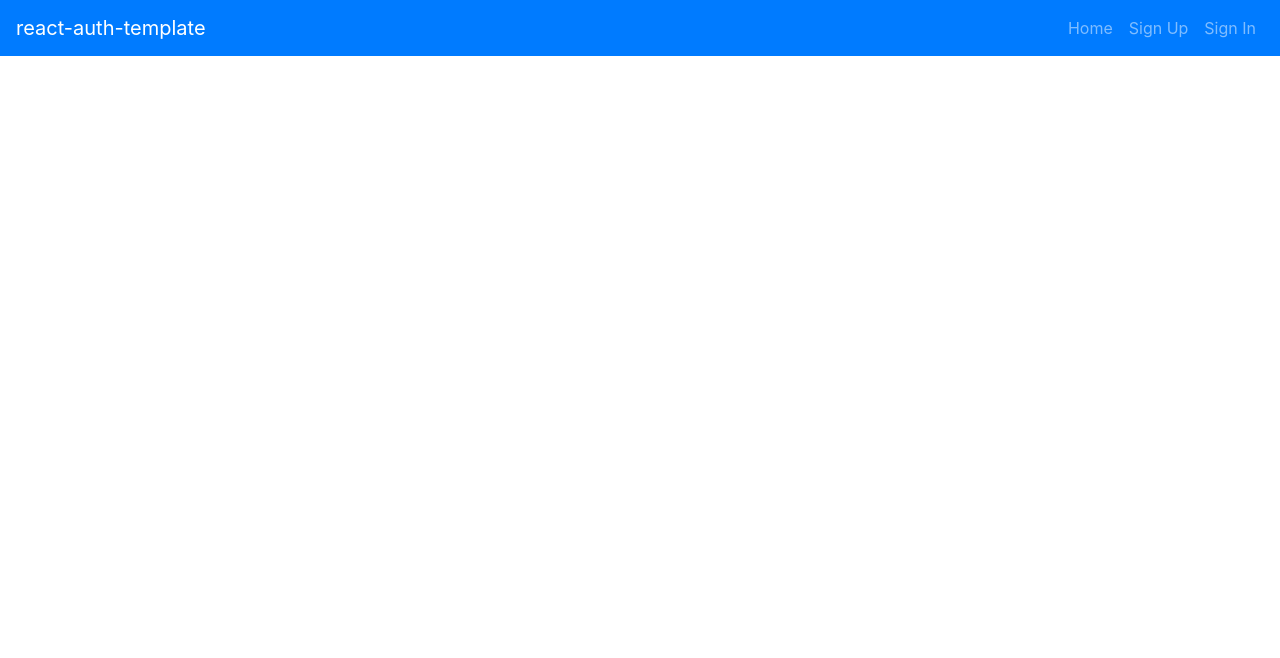
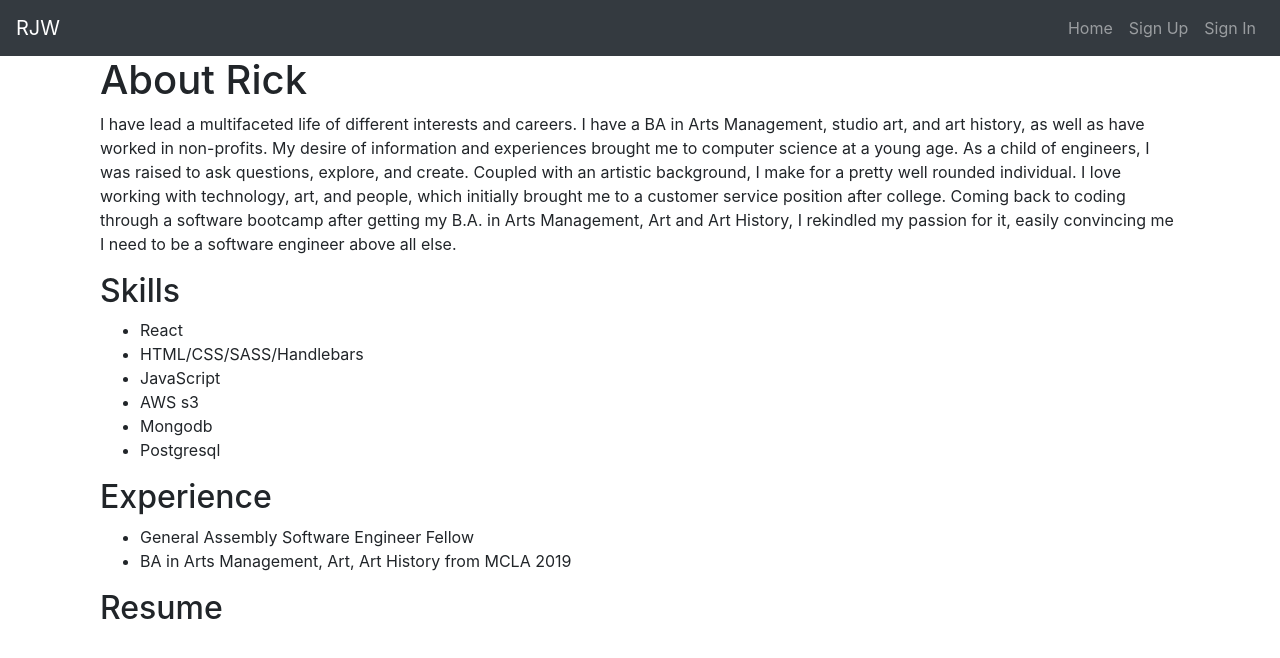
Before and after one commit to rickwilcoxen/portfolio, a React app: page /#/About in a window 1280 px wide. Shown: the top 658 px of the page. Built offline with nearby package versions, Linux system fonts and the light colour scheme.

Commit message:
Added preliminary files for site Added about, ArtPortfolio, DevPortfolio, and main Created outline for about page Also added basic outlines for app, index, header, etc.

```diff
--- a/public/index.html
+++ b/public/index.html
@@ -11,7 +11,7 @@ unless you know exactly what you're doing! -->
     <link rel="manifest" href="%PUBLIC_URL%/manifest.json">
     <link rel="shortcut icon" href="%PUBLIC_URL%/favicon.ico">
 
-    <title>React App</title>
+    <title>RJW</title>
   </head>
   <body>
     <noscript>
--- /dev/null
+++ b/src/components/About/About.js
@@ -0,0 +1,57 @@
+import React from 'react'
+// import { Link } from 'react-router-dom'
+// import SolidButton from '../Shared/SolidButton'
+
+const About = () => {
+  // const backgroundImageUrl = 'https://media.giphy.com/media/UYBDCJjwOd9Re/giphy.gif'
+
+  const aboutStyles = {
+    /* Center the heading inside the container */
+    display: 'flex',
+    justifyContent: 'left',
+    alignItems: 'left',
+
+    /* Set background image */
+    /* backgroundImage: `url(${backgroundImageUrl})`, */
+    /* Covers the entire width of the div */
+    backgroundSize: 'repeat',
+    /* Center the background */
+    backgroundPosition: 'center',
+
+    /* Take up half the viewport's height, (50 out of 100) */
+    height: '100vh',
+
+    color: 'black',
+    textAlign: 'left'
+  }
+  return (
+    <div style={aboutStyles} className='container' Style={{ flex: 1, flexDirection: 'column' }}>
+      <div className=''>
+        <h1>About Rick</h1>
+        <p>I have lead a multifaceted life of different interests and careers. I have a BA in Arts Management, studio art, and art history, as well as have worked in non-profits. My desire of information and experiences brought me to computer science at a young age. As a child of engineers, I was raised to ask questions, explore, and create. Coupled with an artistic background, I make for a pretty well rounded individual. I love working with technology, art, and people, which initially brought me to a customer service position after college. Coming back to coding through a software bootcamp after getting my B.A. in Arts Management, Art and Art History, I rekindled my passion for it, easily convincing me I need to be a software engineer above all else.</p>
+      </div>
+      <div>
+        <h2>Skills</h2>
+        <ul>
+          <li>React</li>
+          <li>HTML/CSS/SASS/Handlebars</li>
+          <li>JavaScript</li>
+          <li>AWS s3</li>
+          <li>Mongodb</li>
+          <li>Postgresql</li>
+        </ul>
+      </div>
+      <div>
+        <h2>Experience</h2>
+        <ul>
+          <li>General Assembly Software Engineer Fellow</li>
+          <li>BA in Arts Management, Art, Art History from MCLA 2019</li>
+        </ul>
+      </div>
+      <div>
+        <h2>Resume</h2>
+      </div>
+    </div>
+  )
+}
+export default About
--- a/src/components/App/App.js
+++ b/src/components/App/App.js
@@ -8,6 +8,8 @@ import SignUp from '../SignUp/SignUp'
 import SignIn from '../SignIn/SignIn'
 import SignOut from '../SignOut/SignOut'
 import ChangePassword from '../ChangePassword/ChangePassword'
+import Home from '../Main/Main'
+import About from '../About/About'
 
 class App extends Component {
   constructor () {
@@ -42,6 +44,8 @@ class App extends Component {
           />
         ))}
         <main className="container">
+          <Route exact path='/' component={Home} />
+          <Route exact path='/About' component={About} />
           <Route path='/sign-up' render={() => (
             <SignUp msgAlert={this.msgAlert} setUser={this.setUser} />
           )} />
--- a/src/components/Header/Header.js
+++ b/src/components/Header/Header.js
@@ -18,14 +18,14 @@ const unauthenticatedOptions = (
 
 const alwaysOptions = (
   <Fragment>
-    <Nav.Link to="/">Home</Nav.Link>
+    <Nav.Link href="/Main">Home</Nav.Link>
   </Fragment>
 )
 
 const Header = ({ user }) => (
-  <Navbar bg="primary" variant="dark" expand="md">
+  <Navbar bg="dark" variant="dark" expand="md">
     <Navbar.Brand href="#">
-      react-auth-template
+      RJW
     </Navbar.Brand>
     <Navbar.Toggle aria-controls="basic-navbar-nav" />
     <Navbar.Collapse id="basic-navbar-nav">
--- /dev/null
+++ b/src/components/Main/Main.js
@@ -0,0 +1,40 @@
+import React from 'react'
+import { Link } from 'react-router-dom'
+import SolidButton from '../Shared/SolidButton'
+
+const Home = () => {
+  const backgroundImageUrl = 'https://i.imgur.com/M2dC8Yt.jpg'
+
+  const homeStyles = {
+    /* Center the heading inside the container */
+    display: 'flex',
+    justifyContent: 'center',
+    alignItems: 'center',
+
+    /* Set background image */
+    backgroundImage: `url(${backgroundImageUrl})`,
+    /* Covers the entire width of the div */
+    backgroundSize: 'cover',
+    /* Center the background */
+    backgroundPosition: 'center',
+
+    /* Take up half the viewport's height, (50 out of 100) */
+    height: '100vh',
+
+    color: 'White',
+    textAlign: 'center'
+  }
+  return (
+    <div style={homeStyles}>
+      <div>
+        <h1>RJW Portfolio</h1>
+        <Link to='/About'>
+          <SolidButton>About Rick</SolidButton>
+        </Link>
+        <SolidButton>Art Portfolio</SolidButton>
+        <SolidButton>Software Dev</SolidButton>
+      </div>
+    </div>
+  )
+}
+export default Home
--- /dev/null
+++ b/src/components/Shared/SolidButton.js
@@ -0,0 +1,18 @@
+import styled from 'styled-components'
+
+const SolidButton = styled.button`
+border-radius: 20px;
+border-width: 2px;
+background-color: ${props => props.primaryColor};
+color: darkgray;
+font-size: 1.2rem;
+padding: 10px 40px;
+margin: 5px;
+transition: color .2s linear, background-color .2s linear;
+&:hover {
+  background-color: gray;
+  color: ${props => props.primaryColor};
+}
+`
+
+export default SolidButton
```
Also changed, not shown: src/components/ArtPortfolio/ArtPortfolio.js (added), src/components/DevPortfolio/DevPortfolio.js (added).
